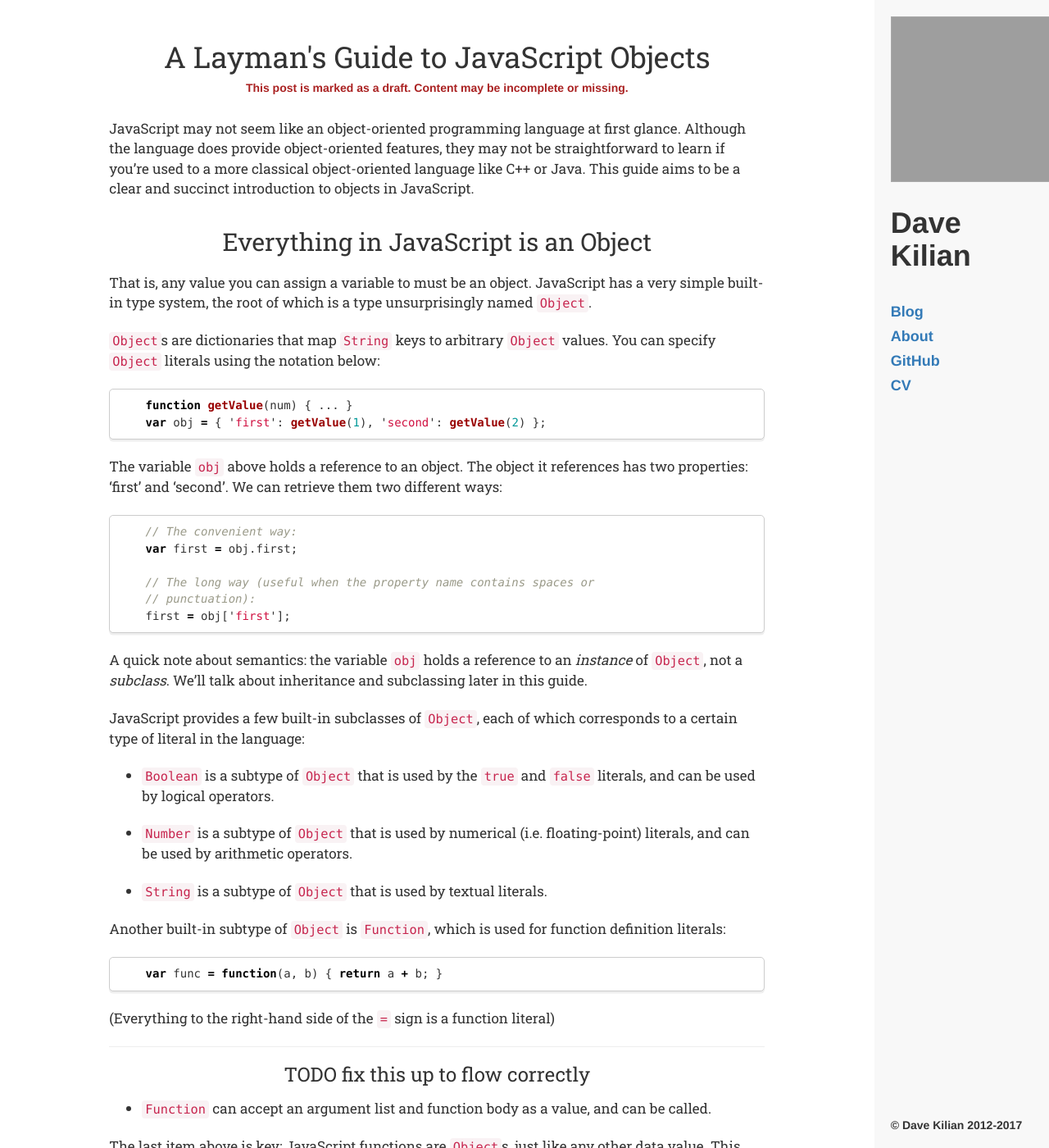
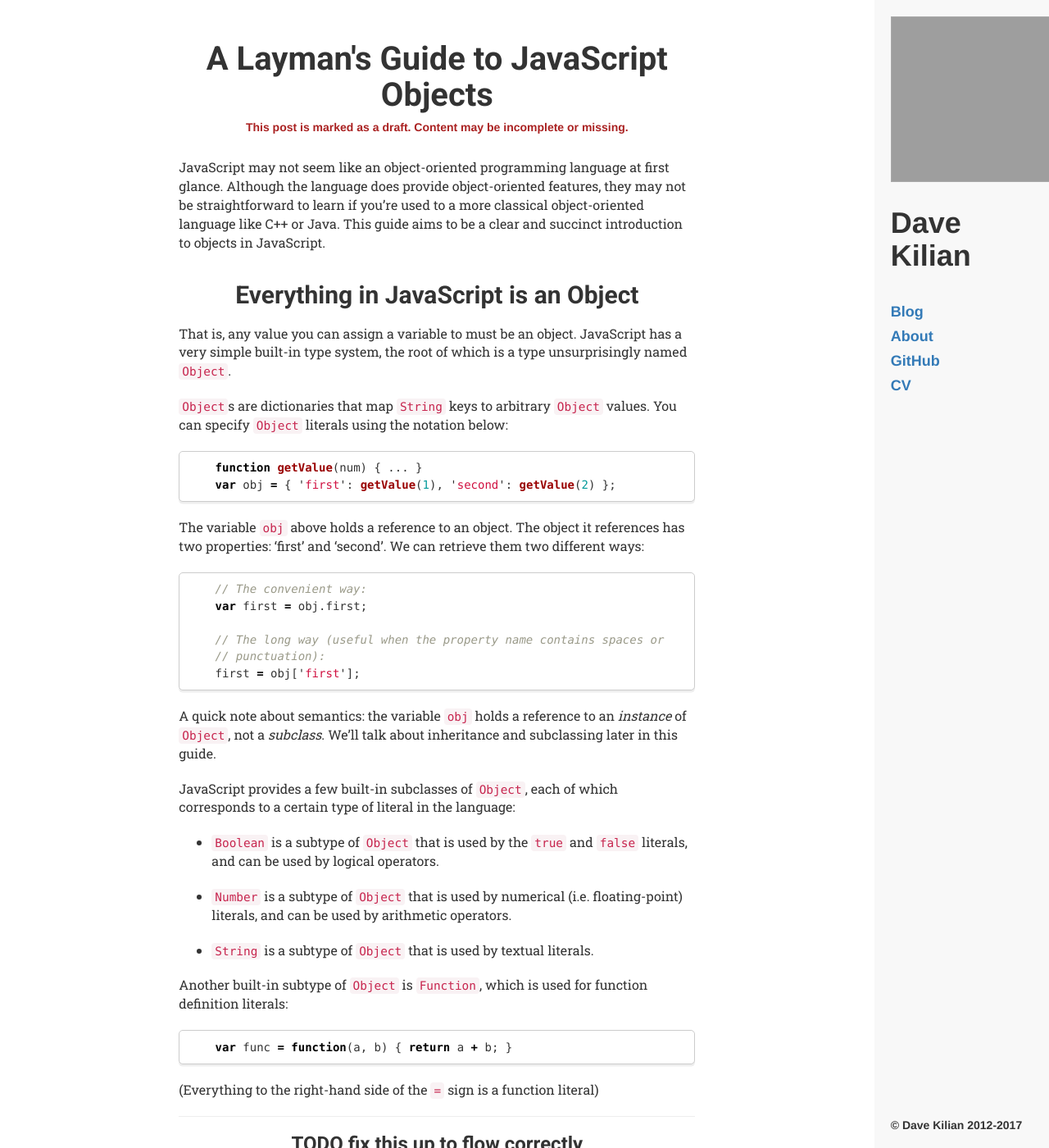
Before and after one commit to davekilian/davekilian.github.com, a Jekyll site: the page built from _posts/2014-02-01-laymans-guide-javascript-objects.markdown, in a window 1280 px wide and 1400 px high. Shown: the whole window at 82% size. Built offline with Jekyll 4.4.1, drawn with Linux system fonts in a browser that asks for light colours; nearby versions of some CDN libraries; grey boxes are pictures that could not be loaded.

Commit message:
Style tweaks

```diff
--- a/_layouts/default.html
+++ b/_layouts/default.html
@@ -8,7 +8,8 @@
         <link rel="stylesheet" href="/bootstrap.min.css" />
         <link rel="stylesheet" href="/global.css" />
         <link rel="stylesheet" href="/highlight.css" />
-        <link href="https://fonts.googleapis.com/css?family=Roboto+Slab" rel="stylesheet">
+        <link href="https://fonts.googleapis.com/css?family=Roboto+Slab:400,700" rel="stylesheet">
+        <link href="https://fonts.googleapis.com/css?family=Roboto:700" rel="stylesheet">
     </head>
     <body>
         <div class="container-fluid" style="margin: 0; padding: 0">
--- a/global.css
+++ b/global.css
@@ -54,7 +54,7 @@ div.post-blurb:hover
 
 div.post-container
 {
-    max-width: 800px;
+    max-width: 630px;
     margin-left: auto;
     margin-right: auto;
 }
@@ -66,8 +66,10 @@ div.post-date
 
 div.post-content
 {
-    font-family: "Roboto Slab", "Merriweather", serif;
-    font-size: 17px;
+    font-family: "Roboto Slab", serif;
+    font-size: 16px;
+    font-weight: 400;
+    -webkit-font-smoothing: antialiased;
 }
 
 div.post-content h1,
@@ -78,8 +80,20 @@ div.post-content h5,
 div.post-content h6,
 h1.post-title
 {
-    font-family: "Roboto Slab", serif;
+    font-family: "Roboto", sans-serif;
+    font-weight: 700;
     text-align: center;
+}
+
+div.post-content h1,
+h1.post-title
+{
+    font-size: 40px;
+}
+
+div.post-content h2
+{
+    font-weight: 700
 }
 
 div.post-content table
```
